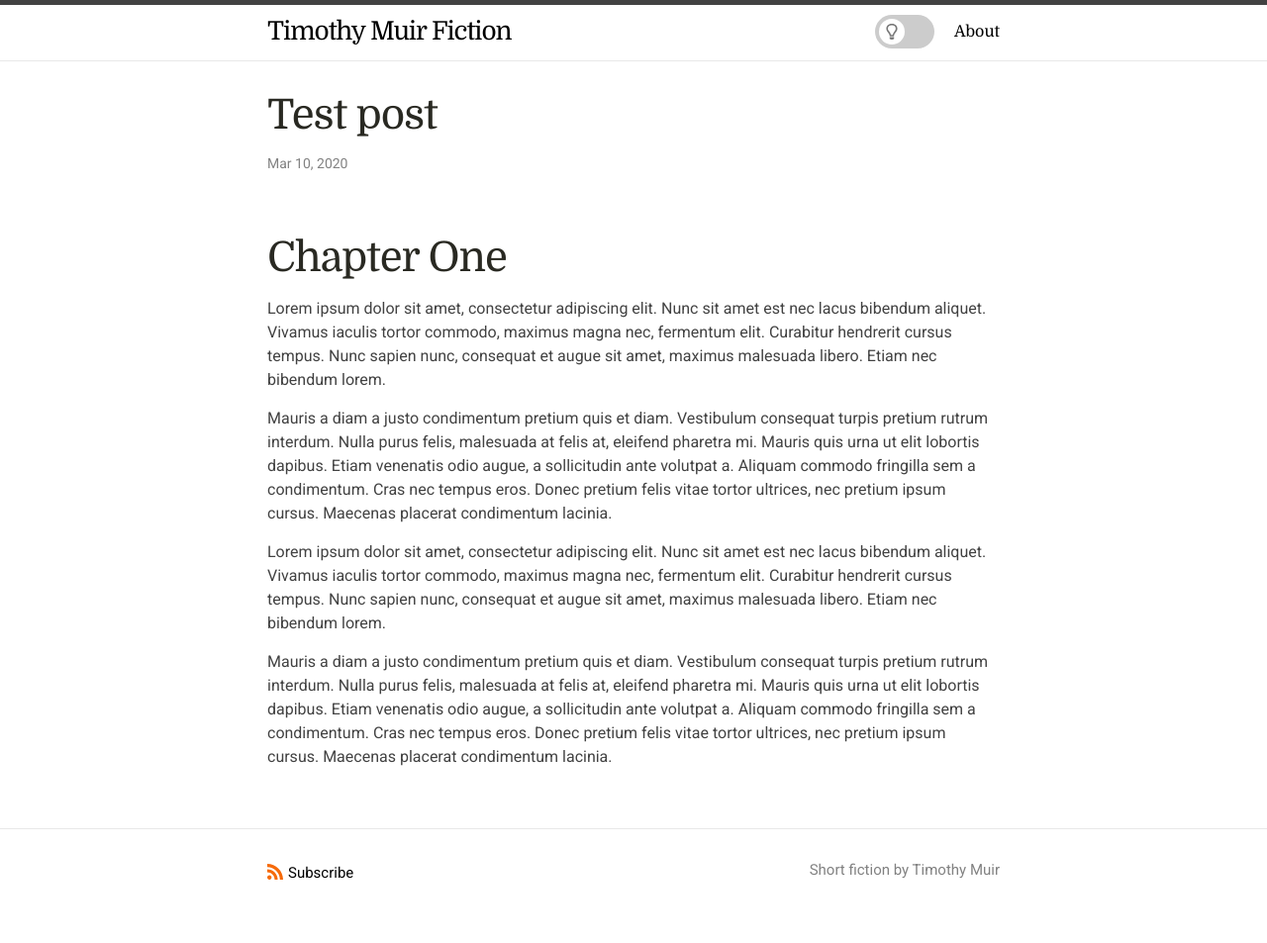
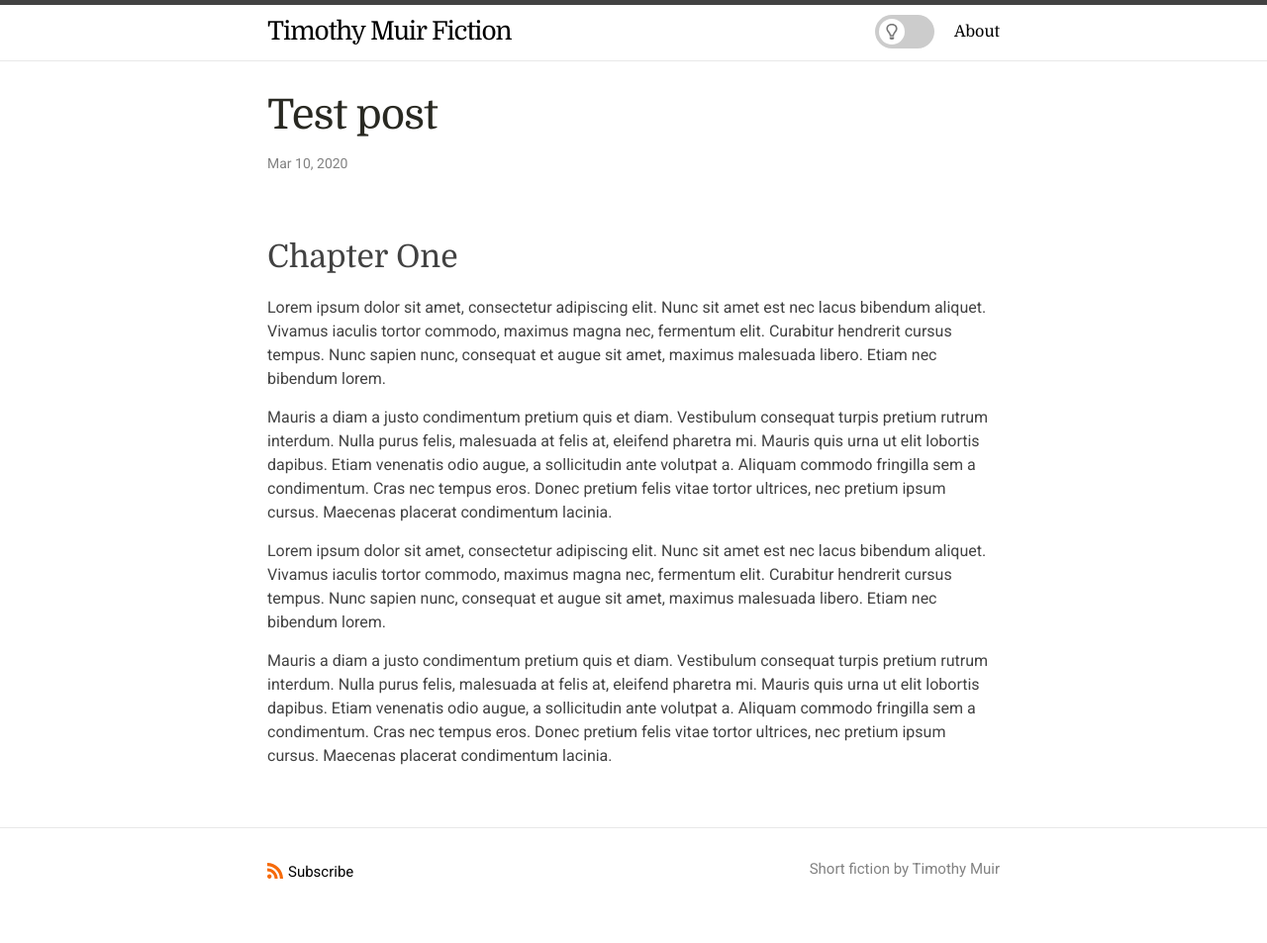
Before and after one commit to mister-critter/timothy-muir, a Jekyll site: the page built from _posts/2020-03-09-test-post.md, in a window 1280 px wide. Shown: the whole page at 99% size. Built offline with Jekyll 4.4.1, drawn with Linux system fonts in a browser that asks for light colours.

```diff
--- a/_posts/2020-03-09-test-post.md
+++ b/_posts/2020-03-09-test-post.md
@@ -3,7 +3,8 @@ layout: post
 title: Test post
 date:   2020-03-09 20:28:05 -0500
 ---
-# Chapter One
+## Chapter One
+
 Lorem ipsum dolor sit amet, consectetur adipiscing elit. Nunc sit amet est nec lacus bibendum aliquet. Vivamus iaculis tortor commodo, maximus magna nec, fermentum elit. Curabitur hendrerit cursus tempus. Nunc sapien nunc, consequat et augue sit amet, maximus malesuada libero. Etiam nec bibendum lorem.
 
 Mauris a diam a justo condimentum pretium quis et diam. Vestibulum consequat turpis pretium rutrum interdum. Nulla purus felis, malesuada at felis at, eleifend pharetra mi. Mauris quis urna ut elit lobortis dapibus. Etiam venenatis odio augue, a sollicitudin ante volutpat a. Aliquam commodo fringilla sem a condimentum. Cras nec tempus eros. Donec pretium felis vitae tortor ultrices, nec pretium ipsum cursus. Maecenas placerat condimentum lacinia.
```
